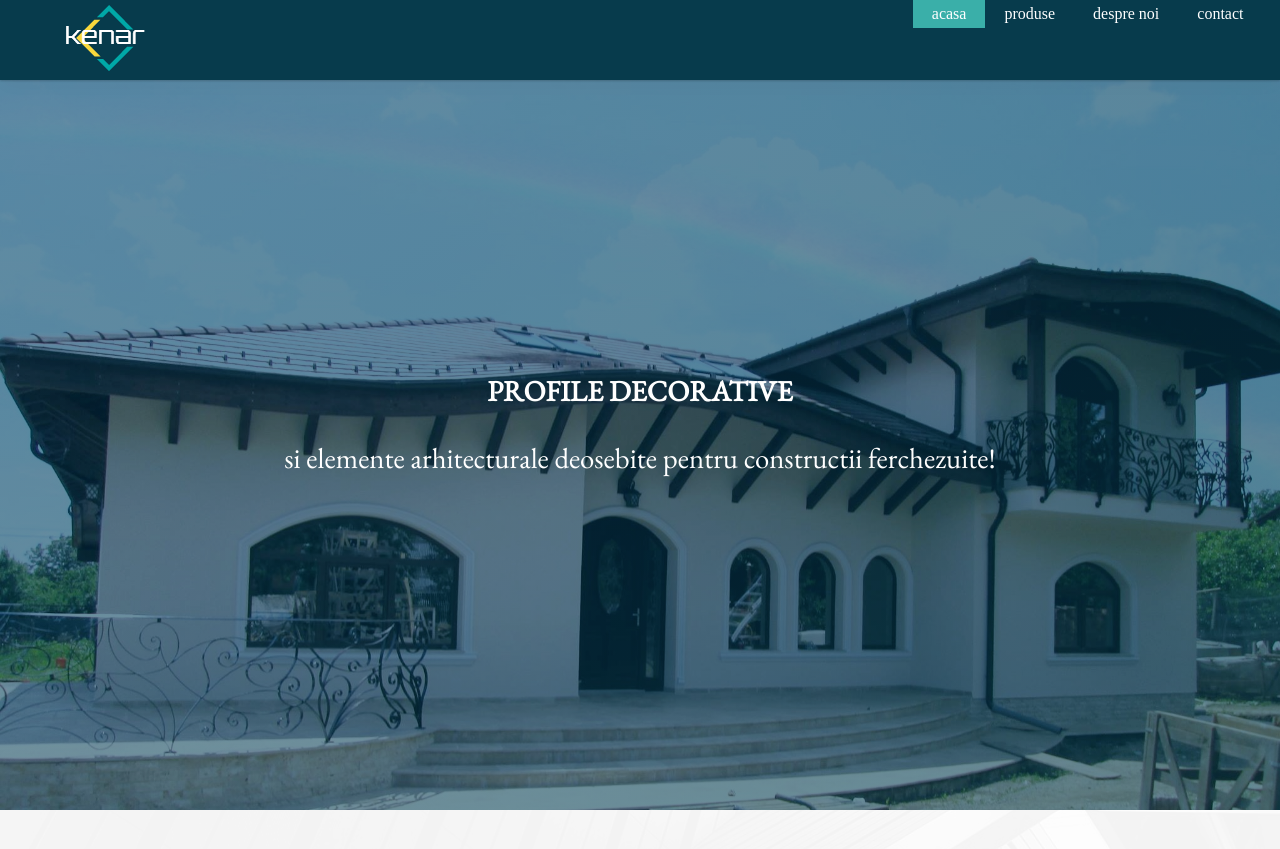
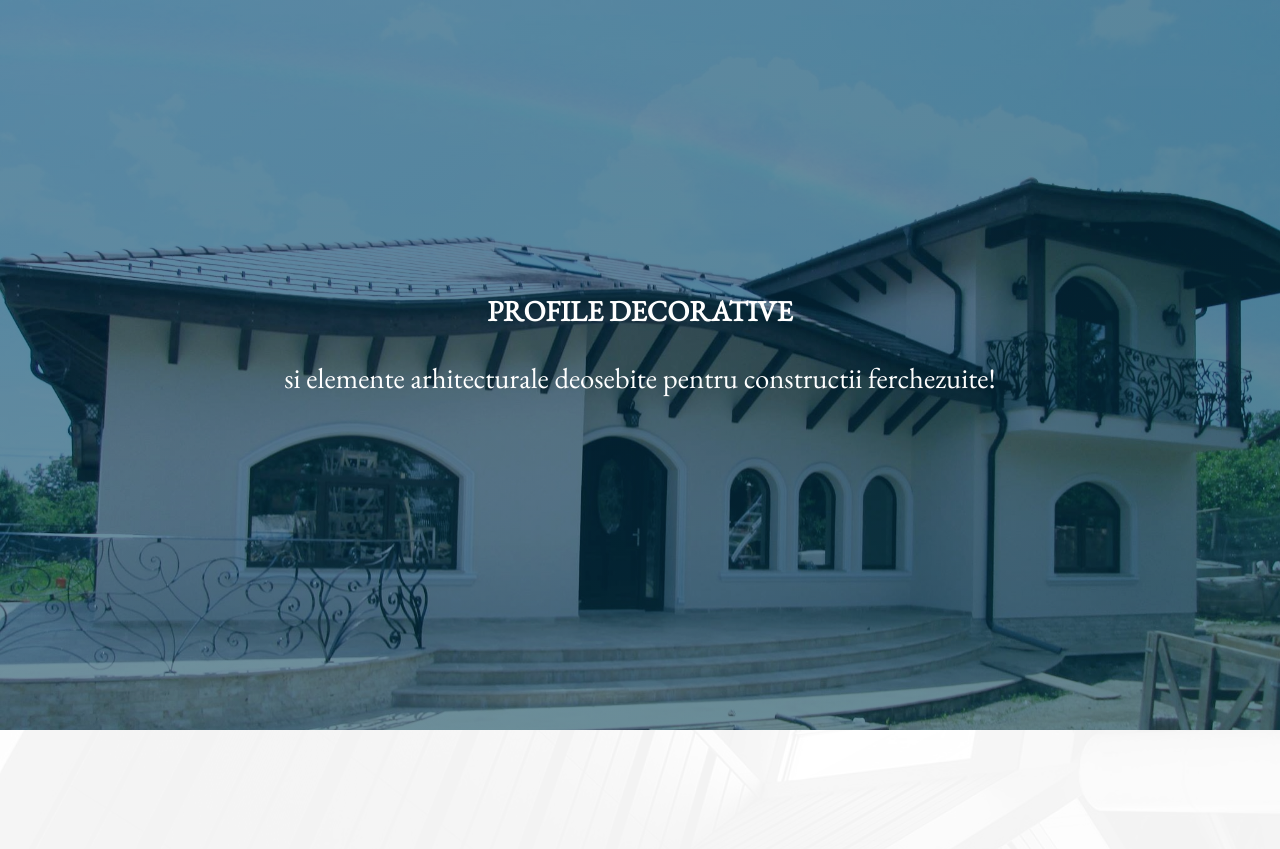
Before and after one commit to BogGomo/knr, a Jekyll site: the page built from index.html, in a window 1280 px wide and 900 px high. Shown: the top 849 px of the window. Built offline with Jekyll 4.4.1, drawn with Linux system fonts in a browser that asks for light colours; some web fonts are replaced; Markdown is read by kramdown in place of the engine named in the settings.

Commit message:
Update default.html

```diff
--- a/_layouts/default.html
+++ b/_layouts/default.html
@@ -10,17 +10,6 @@
     		<script src="js/index.js"></script>
     	</head>
 	<body>
-    <!-- Codepen code -->
-	  <div class="topnav" id="myTopnav">
-      <a href="index.html" id="logo"></a>
-      <div class="but">
-        <a href="index.html" class="active" data-hover="acasa">acasa</a>
-        <a href="products.html">produse</a>
-        <a href="about.html">despre noi</a>
-        <a href="contact.html">contact</a>
-        <a href="javascript:void(0);" style="font-size:25px;" class="icon" onclick="myFunction()">&#9776;</a>
-      </div>
-    </div>
 
       {{ content }}
 
```
